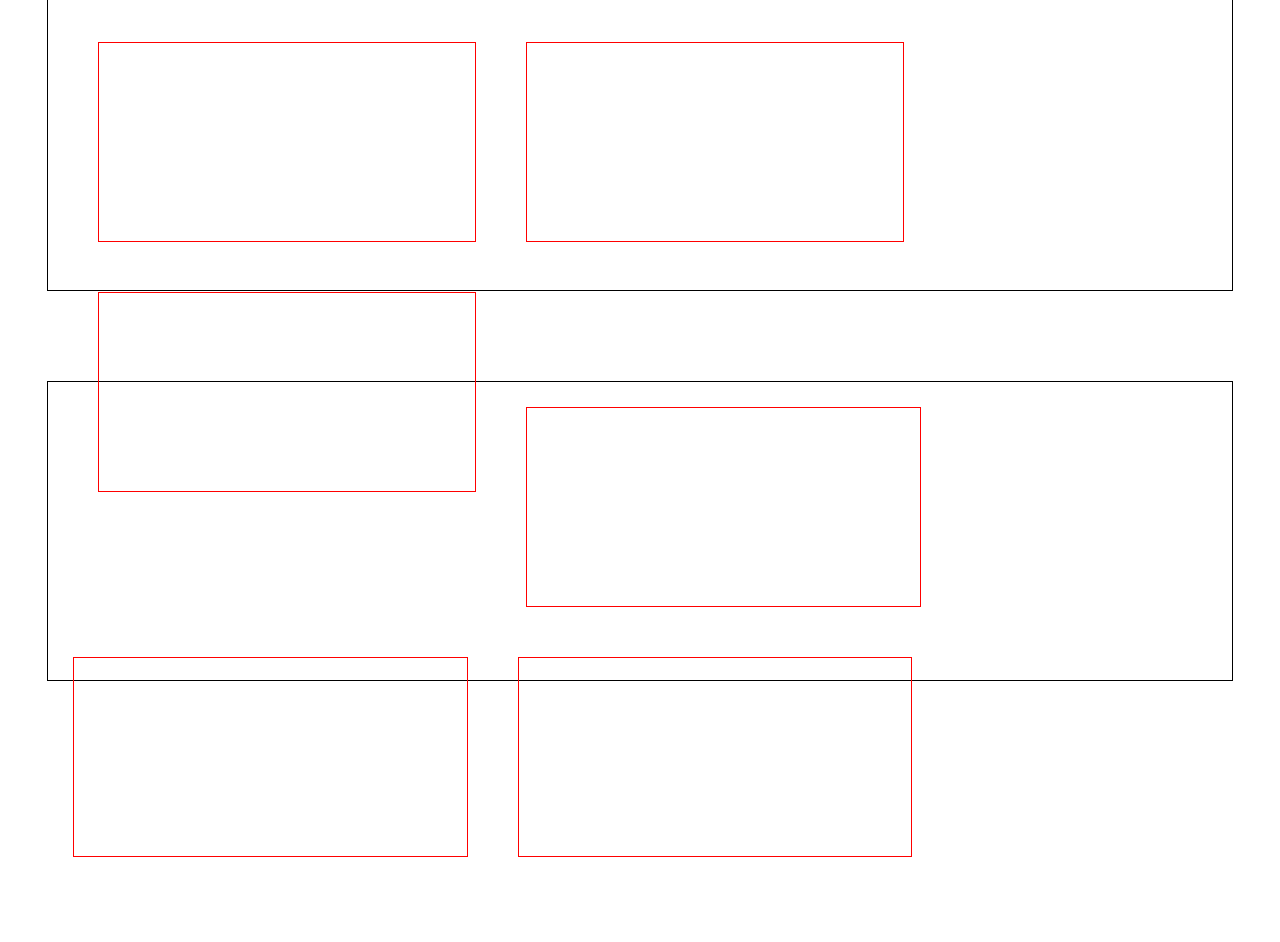
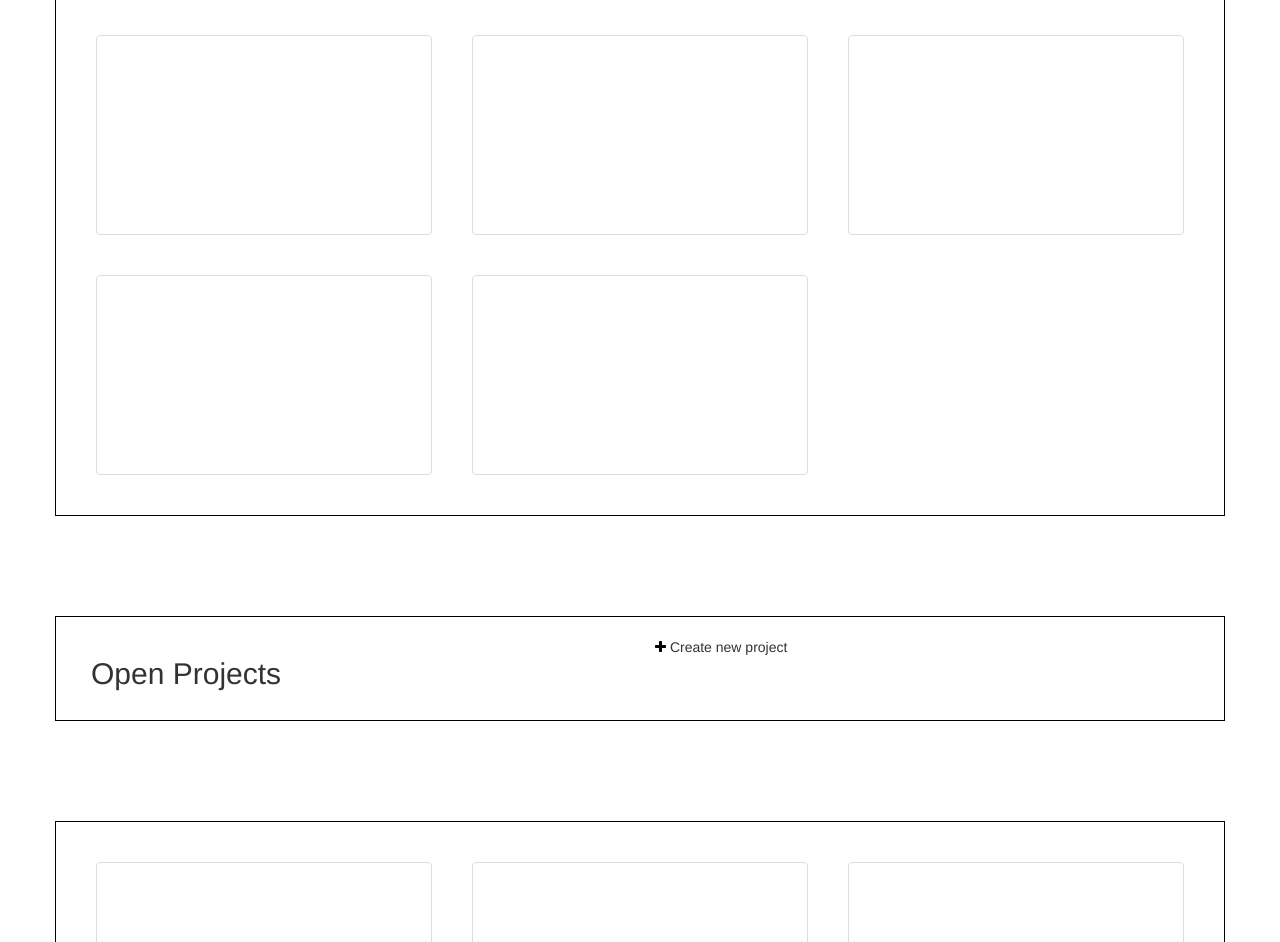
Before and after one commit to ltiaunesp/Fellowship, a plain HTML site: page www/home.html in a window 1280 px wide. Shown: the part 141-1083 px from the top of the page. Before the commit the page ends 1023 px from the top, so only its background shows below. Drawn offline with Linux system fonts and the light colour scheme.

```diff
--- a/www/css/home.css
+++ b/www/css/home.css
@@ -1,28 +1,26 @@
-@media all and (min-width: 768px) {
+/*@media all and (min-width: 768px) {
   .fa {
     display: none;
   }
+}*/
+
+.thumbnail {
+  height: 200px;
+  min-width: 300px;
+  margin-bottom: 0px;
 }
 
-.container {
-  width: 95%;
+.row {
+  border: 1px solid black;
+  padding: 20px;
+  margin-top: 10px;
+  margin-bottom: 100px;
 }
 
-#my-projects {
-  margin: 60px auto;
-  border: 1px solid black;
-  height: 300px;
-  padding: 25px;
+.col-lg-4, .col-sm-12, .col-xs-12 {
+  padding: 20px;
 }
 
-#other-projects {
-  margin: 90px auto;
-  border: 1px solid black;
-  height: 300px;
+a {
+  color: black;
 }
-
-.project {
-  border: 1px solid red;
-  margin: 25px;
-  height: 200px;
-}
--- a/www/home.html
+++ b/www/home.html
@@ -37,29 +37,72 @@
     </nav>
 
     <div class="container">
-      <div class="row" id="my-projects">
-        <div class="col-lg-4 col-md-4 col-sm-12 col-xs-12 project">
+      <h2>My Projects</h2>
+      <div class="row">
+        <div class="col-lg-4 col-md-6 col-sm-12 col-xs-12">
+          <div class="thumbnail">
 
+          </div>
         </div>
-        <div class="col-lg-4 col-md-4 col-sm-12 col-xs-12 project">
+        <div class="col-lg-4 col-md-6 col-sm-12 col-xs-12">
+          <div class="thumbnail">
 
+          </div>
         </div>
-        <div class="col-lg-4 col-md-4 col-sm-12 col-xs-12 project">
+        <div class="col-lg-4 col-md-6 col-sm-12 col-xs-12">
+          <div class="thumbnail">
 
+          </div>
+        </div>
+        <div class="col-lg-4 col-md-6 col-sm-12 col-xs-12">
+          <div class="thumbnail">
+
+          </div>
+        </div>
+        <div class="col-lg-4 col-md-6 col-sm-12 col-xs-12">
+          <div class="thumbnail">
+
+          </div>
         </div>
       </div>
 
-      <div class="row" id="other-projects">
-        <div class="col-lg-4 col-md-4 col-sm-12 col-xs-12 project">
-
+      <div class="row">
+        <div class="col-lg-6">
+          <h2>Open Projects</h2>
         </div>
-        <div class="col-lg-4 col-md-4 col-sm-12 col-xs-12 project">
-
-        </div>
-        <div class="col-lg-4 col-md-4 col-sm-12 col-xs-12 project">
-
+        <div class="col-lg-6">
+          <a href="#"><i class="fa fa-plus"></i></a><span> Create new project<span>
         </div>
       </div>
+
+      <div class="row">
+        <div class="col-lg-4 col-md-6 col-sm-12 col-xs-12">
+          <div class="thumbnail">
+
+          </div>
+        </div>
+        <div class="col-lg-4 col-md-6 col-sm-12 col-xs-12">
+          <div class="thumbnail">
+
+          </div>
+        </div>
+        <div class="col-lg-4 col-md-6 col-sm-12 col-xs-12">
+          <div class="thumbnail">
+
+          </div>
+        </div>
+        <div class="col-lg-4 col-md-6 col-sm-12 col-xs-12">
+          <div class="thumbnail">
+
+          </div>
+        </div>
+        <div class="col-lg-4 col-md-6 col-sm-12 col-xs-12">
+          <div class="thumbnail">
+
+          </div>
+        </div>
+      </div>
+
     </div>
 
     <script src="js/jquery-2.2.0.min.js"></script>
```
Also changed, not shown: www/index.html (renamed from www/landing.html).
